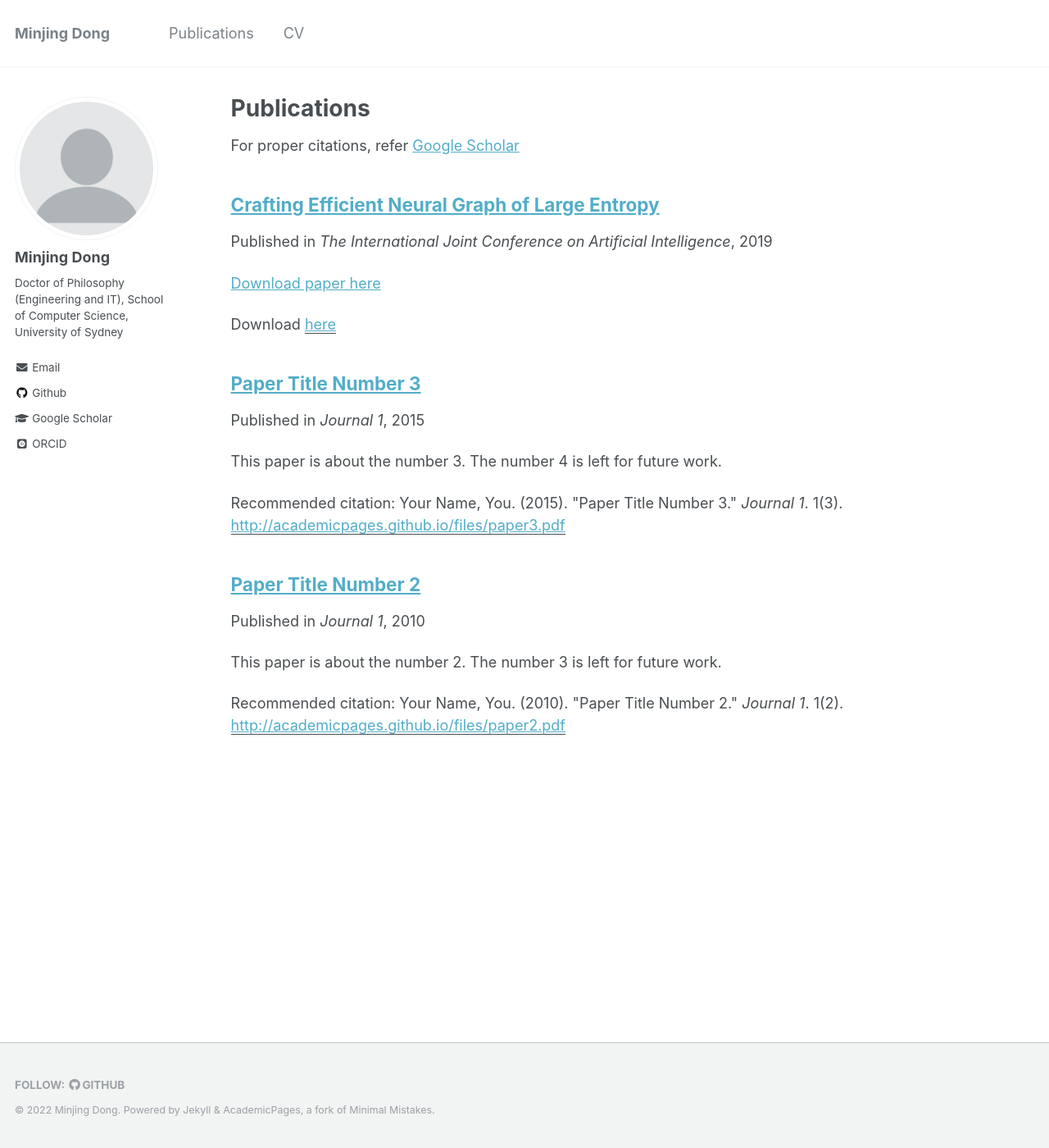
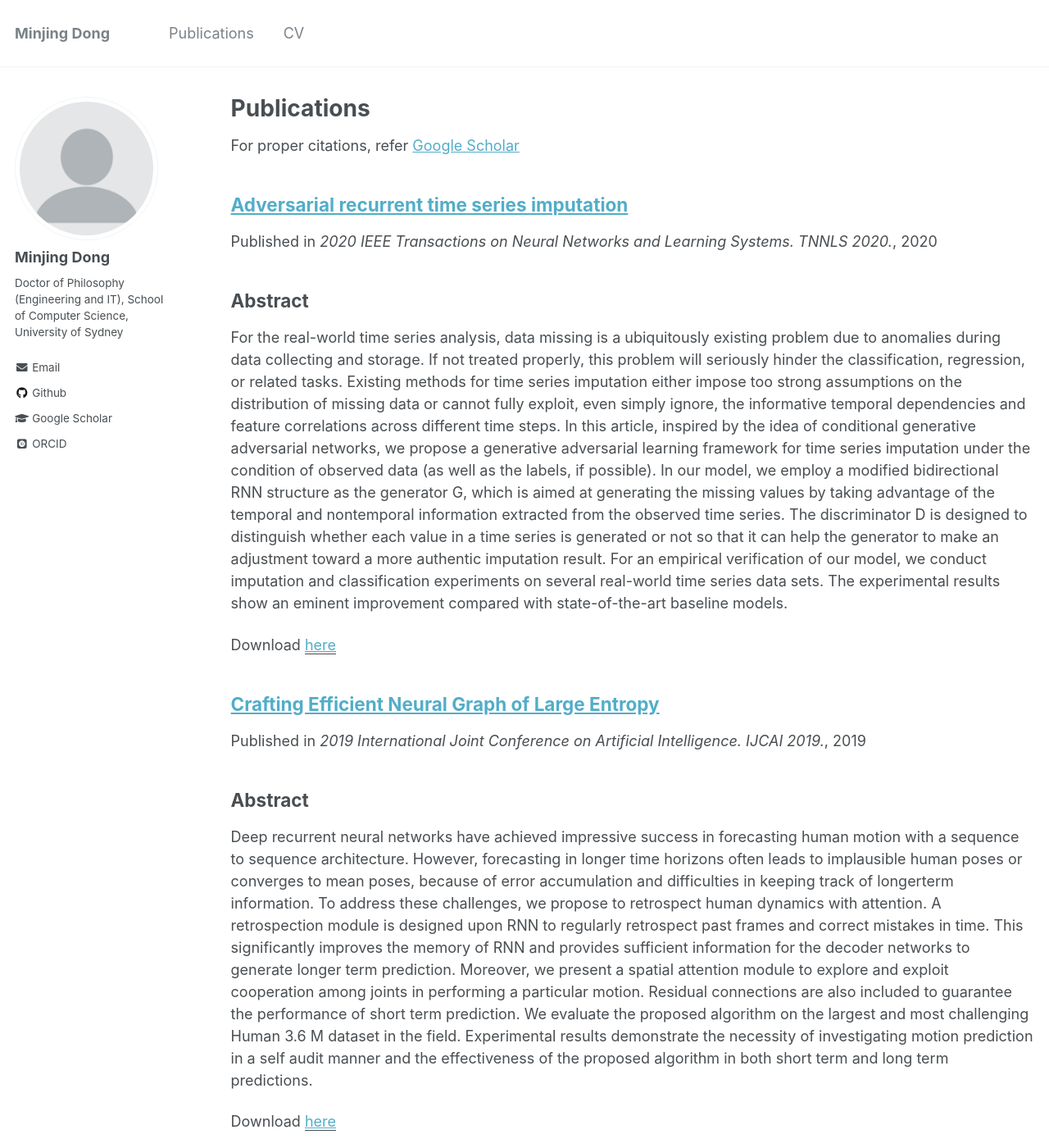
Before and after one commit to UniSerj/uniserj.github.io, a Jekyll site: the page built from _pages/publications.md, in a window 1280 px wide and 1400 px high. Shown: the whole window at 82% size. Built offline with Jekyll 4.4.1, drawn with Linux system fonts in a browser that asks for light colours; some web fonts are replaced; some of the changed text lies outside the part shown.

Commit message:
Update single html, Add papers

```diff
--- a/_layouts/single.html
+++ b/_layouts/single.html
@@ -37,6 +37,7 @@ layout: default
         {% if page.collection == 'teaching' %}
           <p> {{ page.type }}, <i>{{ page.venue }}</i>, {{ page.date | default: "1900-01-01" | date: "%Y" }} </p>
         {% elsif page.venue and page.date %}
+          <p>{{ page.authors }} </p>
           <p>Published in <i>{{ page.venue }}</i>, {{ page.date | default: "1900-01-01" | date: "%Y" }} </p>
         {% elsif page.date %}
           <p class="page__date"><strong><i class="fa fa-fw fa-calendar" aria-hidden="true"></i> {{ site.data.ui-text[site.locale].date_label | default: "Published:" }}</strong> <time datetime="{{ page.date | date_to_xmlschema }}">{{ page.date | default: "1900-01-01" | date: "%B %d, %Y" }}</time></p>
--- a/_publications/2010-10-01-paper-title-number-2.md
+++ /dev/null
@@ -1,15 +0,0 @@
----
-title: "Paper Title Number 2"
-collection: publications
-permalink: /publication/2010-10-01-paper-title-number-2
-excerpt: 'This paper is about the number 2. The number 3 is left for future work.'
-date: 2010-10-01
-venue: 'Journal 1'
-paperurl: 'http://academicpages.github.io/files/paper2.pdf'
-citation: 'Your Name, You. (2010). &quot;Paper Title Number 2.&quot; <i>Journal 1</i>. 1(2).'
----
-This paper is about the number 2. The number 3 is left for future work.
-
-[Download paper here](http://academicpages.github.io/files/paper2.pdf)
-
-Recommended citation: Your Name, You. (2010). "Paper Title Number 2." <i>Journal 1</i>. 1(2).
--- a/_publications/2015-10-01-paper-title-number-3.md
+++ /dev/null
@@ -1,15 +0,0 @@
----
-title: "Paper Title Number 3"
-collection: publications
-permalink: /publication/2015-10-01-paper-title-number-3
-excerpt: 'This paper is about the number 3. The number 4 is left for future work.'
-date: 2015-10-01
-venue: 'Journal 1'
-paperurl: 'http://academicpages.github.io/files/paper3.pdf'
-citation: 'Your Name, You. (2015). &quot;Paper Title Number 3.&quot; <i>Journal 1</i>. 1(3).'
----
-This paper is about the number 3. The number 4 is left for future work.
-
-[Download paper here](http://academicpages.github.io/files/paper3.pdf)
-
-Recommended citation: Your Name, You. (2015). "Paper Title Number 3." <i>Journal 1</i>. 1(3).
--- /dev/null
+++ b/_publications/human_ijcai_2019.md
@@ -0,0 +1,12 @@
+---
+title: "Crafting Efficient Neural Graph of Large Entropy"
+authors: "<i><b>Minjing Dong</b></i>, Chang Xu"
+collection: publications
+permalink: /publication/human_ijcai_2019
+date: 2019-08-10
+venue: '2019 International Joint Conference on Artificial Intelligence. IJCAI 2019.'
+paperurl: 'https://www.ijcai.org/proceedings/2019/0100.pdf'
+---
+
+## Abstract
+Deep recurrent neural networks have achieved impressive success in forecasting human motion with a sequence to sequence architecture. However, forecasting in longer time horizons often leads to implausible human poses or converges to mean poses, because of error accumulation and difficulties in keeping track of longerterm information. To address these challenges, we propose to retrospect human dynamics with attention. A retrospection module is designed upon RNN to regularly retrospect past frames and correct mistakes in time. This significantly improves the memory of RNN and provides sufficient information for the decoder networks to generate longer term prediction. Moreover, we present a spatial attention module to explore and exploit cooperation among joints in performing a particular motion. Residual connections are also included to guarantee the performance of short term prediction. We evaluate the proposed algorithm on the largest and most challenging Human 3.6 M dataset in the field. Experimental results demonstrate the necessity of investigating motion prediction in a self audit manner and the effectiveness of the proposed algorithm in both short term and long term predictions.
--- /dev/null
+++ b/_publications/time_tnnls_2020.md
@@ -0,0 +1,12 @@
+---
+title: "Adversarial recurrent time series imputation"
+authors: "Shuo Yang, <i><b>Minjing Dong</b></i>, Yunhe Wang, Chang Xu"
+collection: publications
+permalink: /publication/time_tnnls_2020
+date: 2020-08-04
+venue: '2020 IEEE Transactions on Neural Networks and Learning Systems. TNNLS 2020.'
+paperurl: 'https://ieeexplore.ieee.org/abstract/document/9158560'
+---
+
+## Abstract
+For the real-world time series analysis, data missing is a ubiquitously existing problem due to anomalies during data collecting and storage. If not treated properly, this problem will seriously hinder the classification, regression, or related tasks. Existing methods for time series imputation either impose too strong assumptions on the distribution of missing data or cannot fully exploit, even simply ignore, the informative temporal dependencies and feature correlations across different time steps. In this article, inspired by the idea of conditional generative adversarial networks, we propose a generative adversarial learning framework for time series imputation under the condition of observed data (as well as the labels, if possible). In our model, we employ a modified bidirectional RNN structure as the generator G, which is aimed at generating the missing values by taking advantage of the temporal and nontemporal information extracted from the observed time series. The discriminator D is designed to distinguish whether each value in a time series is generated or not so that it can help the generator to make an adjustment toward a more authentic imputation result. For an empirical verification of our model, we conduct imputation and classification experiments on several real-world time series data sets. The experimental results show an eminent improvement compared with state-of-the-art baseline models.
```
Also changed, not shown: _publications/entropy_ijcai_2019.md (+3 -3 lines).
